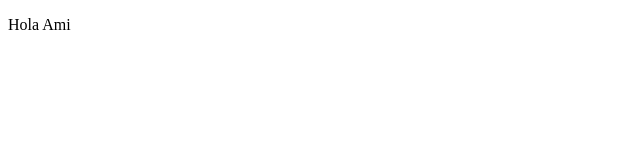
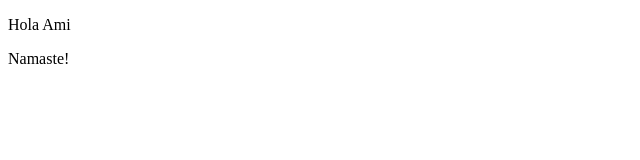
Before and after one commit to Smyan-kishore/Practice, a plain HTML site: page index.html in a window 1280 px wide. Shown: the full height of the page, 0-640 px from the left. Drawn offline with Linux system fonts and the light colour scheme.

Commit message:
checking git stash

```diff
--- a/index.html
+++ b/index.html
@@ -7,5 +7,6 @@
 </head>
 <body>
     <p>Hola Ami</p>
+    <p>Namaste!</p>
 </body>
 </html>
```
